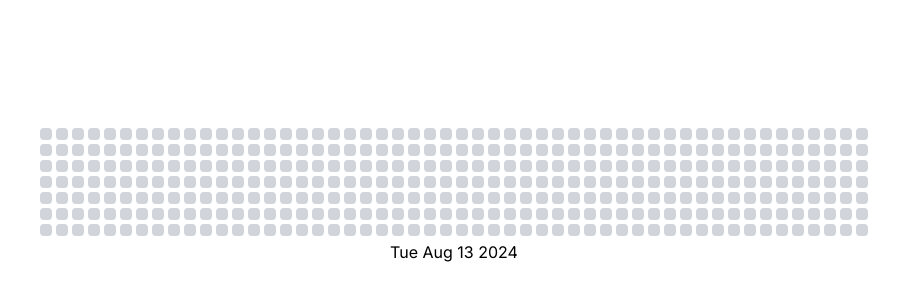
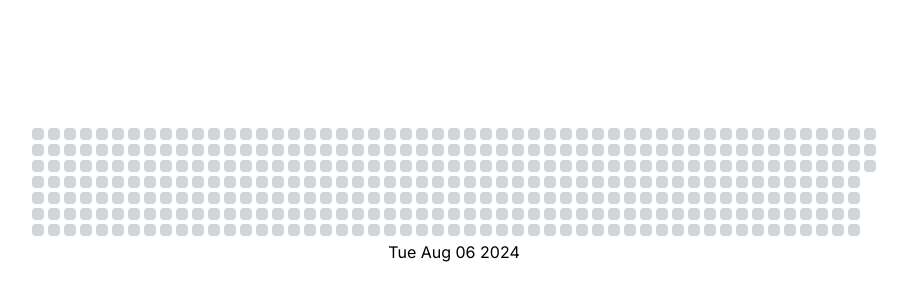
Before and after one commit to varoon-enjeti/strava-tiles, a Next.js app: page / in a window 1280 px wide. Shown: the part 204-504 px from the top of the page, without its empty margins (186-1093 px from the left). Built offline with nearby package versions, Linux system fonts and the light colour scheme.

Commit message:
grid is fully working now, nice

```diff
--- a/app/body.tsx
+++ b/app/body.tsx
@@ -10,15 +10,19 @@ export default function Body() {
 
 	for (let i = 0; i < 7; i++) {
 		const row = [];
-		// const curr = new Date();
-		// curr.setDate(reference.getDate() + i);
-		for (let j = 0; j < 52; j++) {
-			const inst = new Date();
+
+		// i represents the day of the week (row), and j represents the week (column)
+		for (let j = 0; j < 53; j++) {
+			const inst = new Date(reference);
 			inst.setDate(reference.getDate() + j * 7 + i);
-			inst.setFullYear(inst.getFullYear() - 1);
+			if (j === 52) {
+				console.log(inst);
+				if (inst > today) {
+					console.log("no");
+					continue;
+				}
+			}
 			row.push(<Tile date={inst} />);
-			// curr.setDate(curr.getDate() + 7);
-			console.log(inst.toDateString() + "\n");
 		}
 		raw.push(row);
 	}
@@ -28,15 +32,10 @@ export default function Body() {
 		format.push(<div className="flex gap-1">{row}</div>);
 	}
 
-	const test1 = new Date();
-	test1.setDate(reference.getDate() + 7);
-	const test2 = new Date();
-	test2.setDate(reference.getDate() + 7);
-
 	return (
 		<div className="w-full h-full flex flex-col gap-1 justify-center items-center">
-			{format}
-			<div className="">{test1.toDateString()}</div>
+			<div className="items-start flex flex-col gap-1">{format}</div>
+			<div className="">{today.toDateString()}</div>
 		</div>
 	);
 }
```
